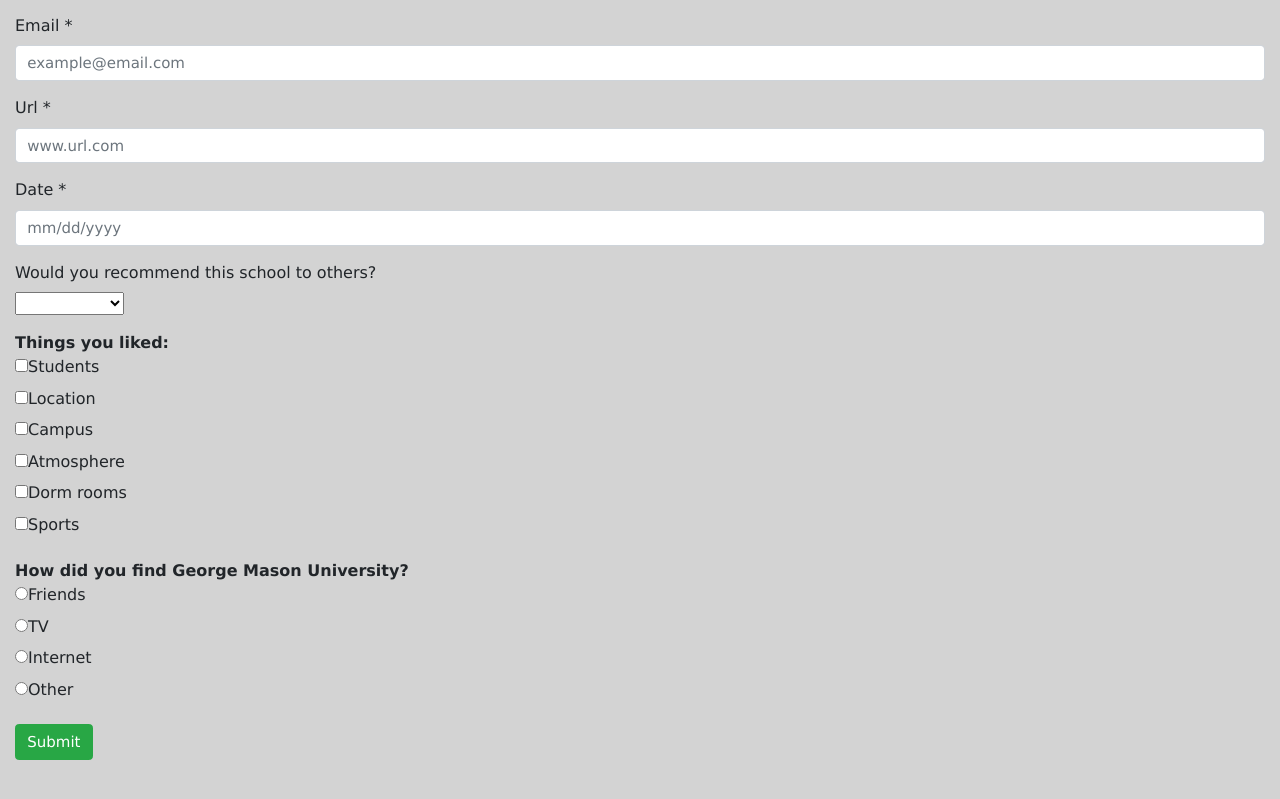
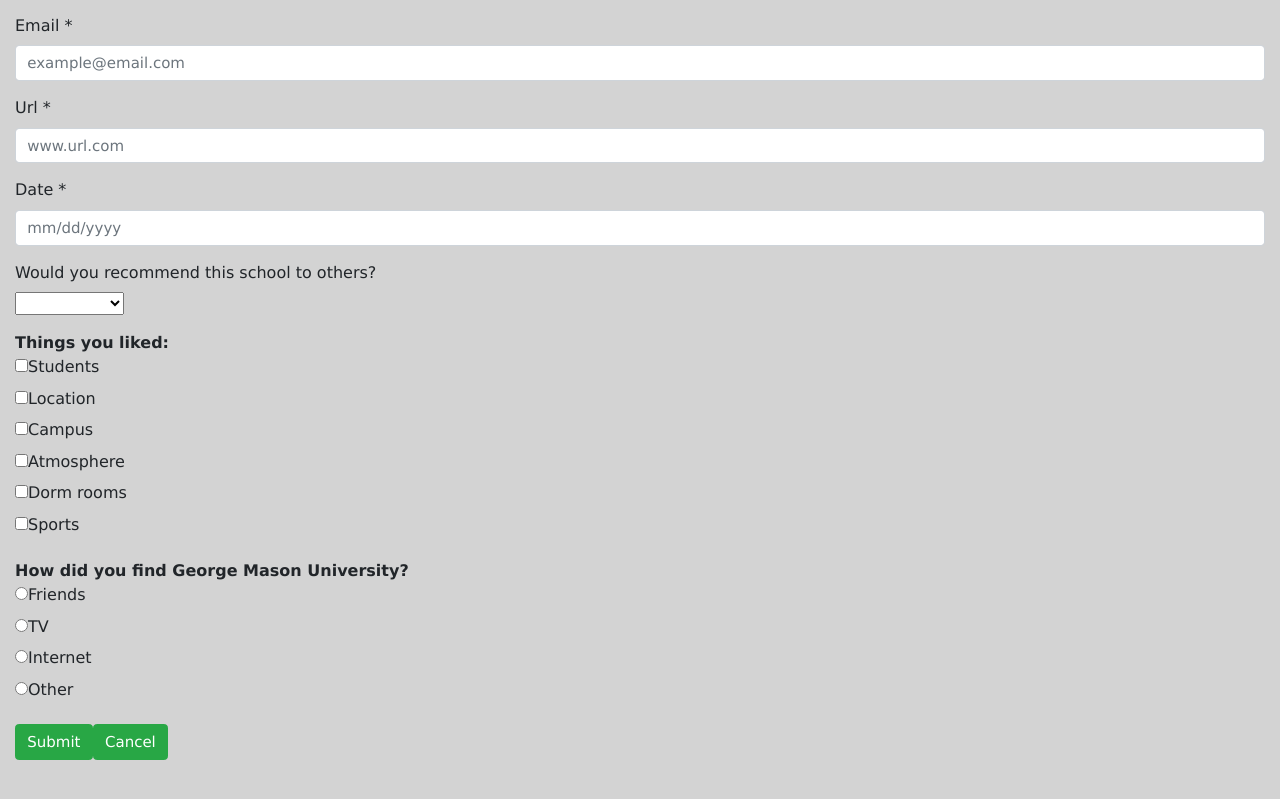
Before and after one commit to eidelmand/swe645-frontend, an Angular app: page / in a window 1280 px wide. Shown: the part 625-1424 px from the top of the page. Built offline with nearby package versions, Linux system fonts and the light colour scheme.

Commit message:
Added cancel button to survey

```diff
--- a/src/app/survey/survey.component.html
+++ b/src/app/survey/survey.component.html
@@ -85,6 +85,6 @@
         </div>
 
         <button type="submit" class="btn btn-success">Submit</button>
-
+	<button class="btn btn-success">Cancel</button>
     </form>
 </div>
```
